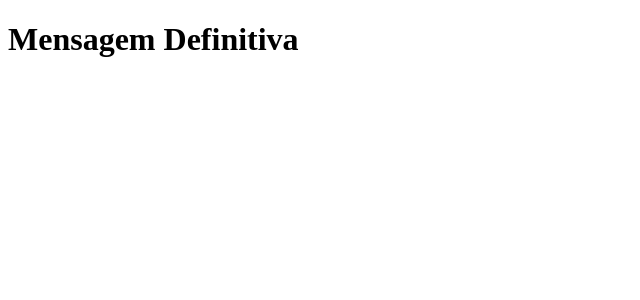
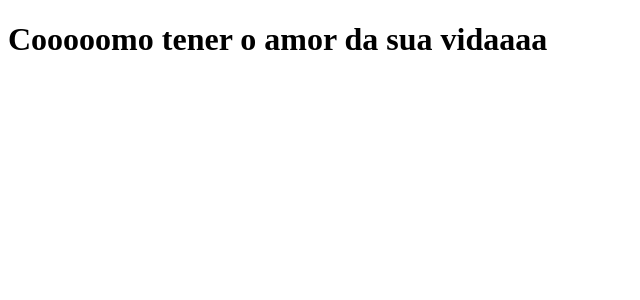
Before and after one commit to lucasksoares/clone-tabnews, a Next.js app: page / in a window 1280 px wide. Shown: the top 300 px of the page, without its empty margins (0-640 px from the left). Built offline with nearby package versions, Linux system fonts and the light colour scheme.

Commit message:
atualizando mensagem da página

```diff
--- a/pages/index.js
+++ b/pages/index.js
@@ -1,5 +1,7 @@
 function Home() {
-    return <h1>Mensagem Definitiva</h1>
+    return (
+        <h1>Cooooomo tener o amor da sua vidaaaa</h1>
+    )
 }
 
 // É o sinal para o next.js que essa função deve ser renderizada
```
